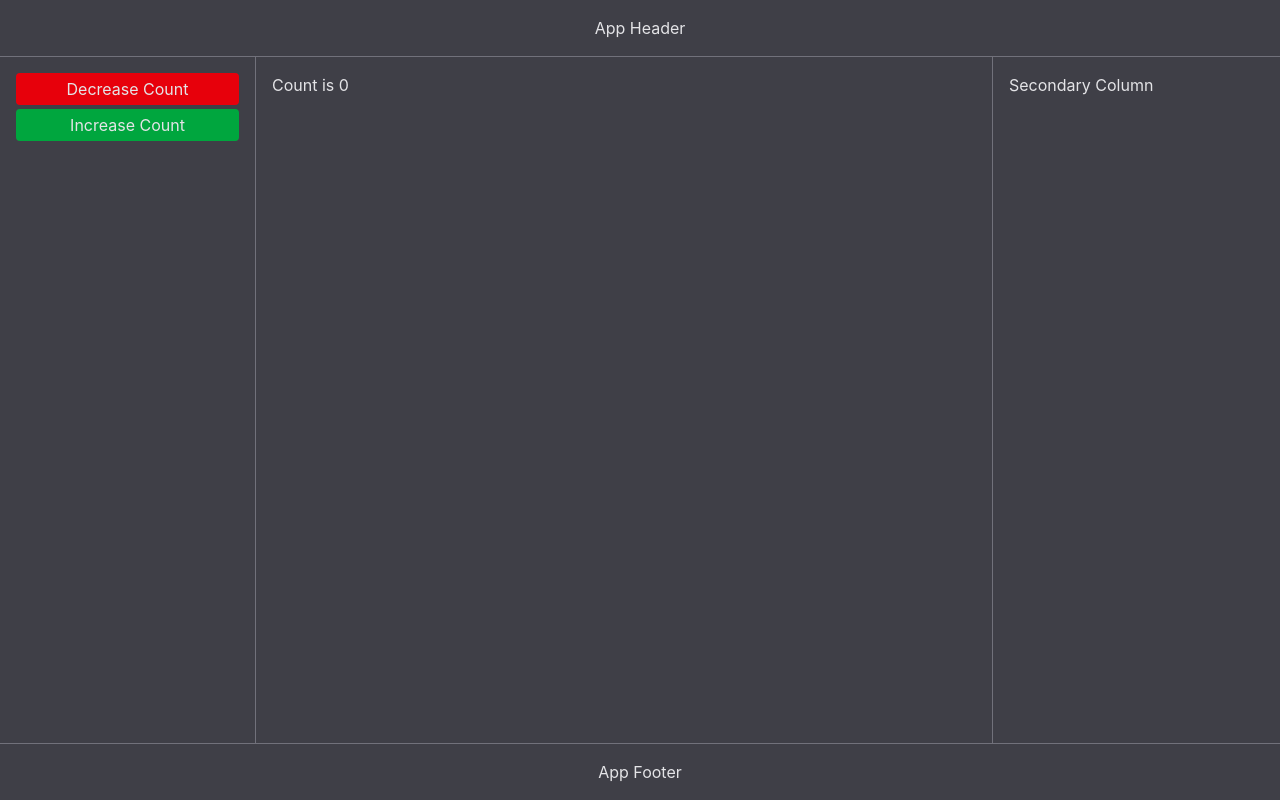
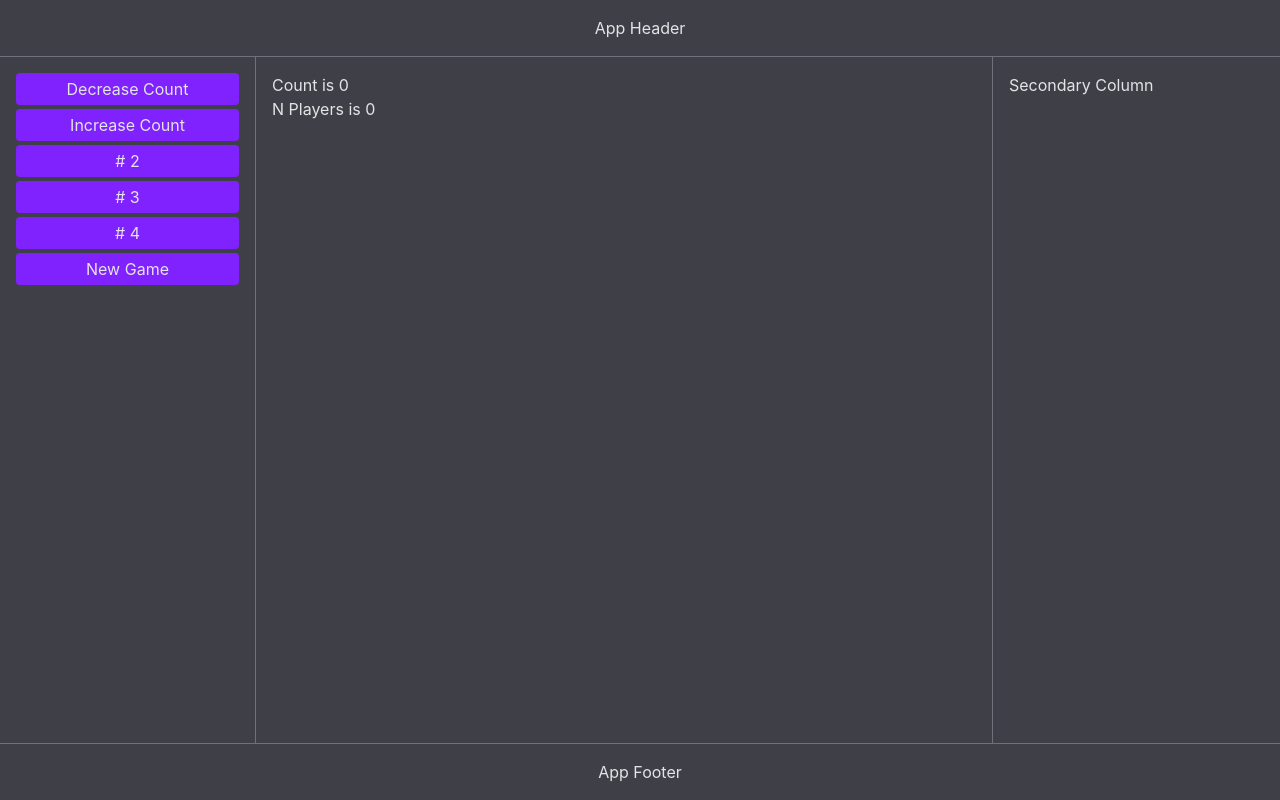
Before and after one commit to trudoholic/ccg2026, a React (Vite) app: page / in a window 1280 px wide. Built offline with nearby package versions, Linux system fonts and the light colour scheme.

Commit message:
nPlayers

```diff
--- a/src/components/MainControls.tsx
+++ b/src/components/MainControls.tsx
@@ -4,19 +4,18 @@ import {Button} from "./Button"
 function MainControls() {
   const decreaseCount = useFlowStore(s => s.decreaseCount)
   const increaseCount = useFlowStore(s => s.increaseCount)
+  const setPlayers = useFlowStore(s => s.setPlayers)
 
   return (
     <div className="flex flex-col gap-1">
-      <Button
-        onClick={decreaseCount}
-        variant={"red"}
-      >Decrease Count</Button>
+      <Button onClick={decreaseCount}>Decrease Count</Button>
+      <Button onClick={increaseCount}>Increase Count</Button>
 
-      <Button
-        onClick={increaseCount}
-        variant={"green"}
-      >Increase Count</Button>
+      <Button onClick={() => setPlayers(2)}># 2</Button>
+      <Button onClick={() => setPlayers(3)}># 3</Button>
+      <Button onClick={() => setPlayers(4)}># 4</Button>
 
+      <Button onClick={() => setPlayers(0)}>New Game</Button>
     </div>
   )
 }
--- a/src/components/MainView.tsx
+++ b/src/components/MainView.tsx
@@ -2,9 +2,13 @@ import { useFlowStore } from '../store/useFlowStore'
 
 function MainView() {
   const count = useFlowStore(s => s.count)
+  const nPlayers = useFlowStore(s => s.nPlayers)
 
   return (
-    <h1>Count is {count}</h1>
+    <>
+      <h1>Count is {count}</h1>
+      <h1>N Players is {nPlayers}</h1>
+    </>
   )
 }
 
--- a/src/store/useFlowStore.ts
+++ b/src/store/useFlowStore.ts
@@ -1,12 +1,16 @@
 import { create } from 'zustand'
 
-const initialState = { count: 0 }
+const initialState = {
+  count: 0,
+  nPlayers: 0,
+}
 
 type FlowState = typeof initialState
 
 interface FlowActions {
   decreaseCount: () => void
   increaseCount: () => void
+  setPlayers: (n: number) => void
 }
 
 export const useFlowStore = create<FlowState & FlowActions>(
@@ -14,5 +18,6 @@ export const useFlowStore = create<FlowState & FlowActions>(
     ...initialState,
     decreaseCount: () => set((state) => ({count: state.count - 1})),
     increaseCount: () => set((state) => ({count: state.count + 1})),
+    setPlayers: (n) => set((state) => ({nPlayers: n})),
   })
 )
```
